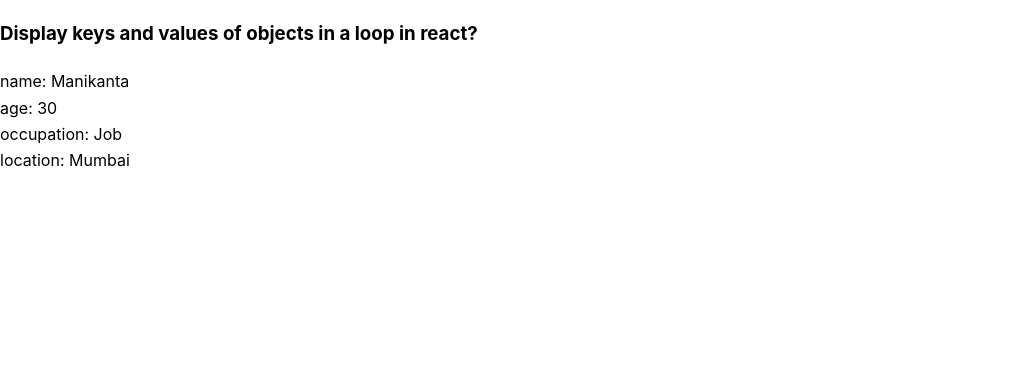
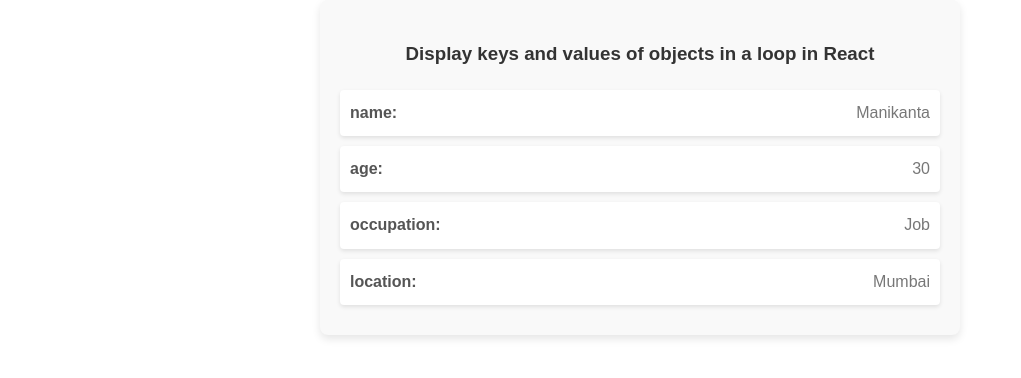
Before and after one commit to ManiKanta9578/ReactScenarioss, a Next.js app: page /displayObjectsAndKeys in a window 1280 px wide. Shown: the top 378 px of the page, without its empty margins (0-1021 px from the left). Built offline with nearby package versions, Linux system fonts and the light colour scheme.

Commit message:
added styles in display objects

```diff
--- a/pages/displayObjectsAndKeys/index.js
+++ b/pages/displayObjectsAndKeys/index.js
@@ -1,4 +1,4 @@
-import React from 'react'
+import React from 'react';
 
 const sampleData = {
     name: 'Manikanta',
@@ -7,17 +7,55 @@ const sampleData = {
     location: 'Mumbai'
 };
 
+
 const Index = () => {
     return (
-        <div>
-            <h3>Display keys and values of objects in a loop in react?</h3>
+        <div style={styles.container}>
+            <h3 style={styles.heading}>Display keys and values of objects in a loop in React</h3>
             {Object.keys(sampleData).map((key) => {
                 return (
-                    <div key={key}> {key}: {sampleData[key]} </div>
-                )
+                    <div key={key} style={styles.item}>
+                        <span style={styles.key}>{key}:</span>
+                        <span style={styles.value}>{sampleData[key]}</span>
+                    </div>
+                );
             })}
         </div>
-    )
-}
+    );
+};
+
+const styles = {
+    container: {
+        fontFamily: 'Arial, sans-serif',
+        padding: '20px',
+        maxWidth: '600px',
+        margin: '0 auto',
+        backgroundColor: '#f9f9f9',
+        borderRadius: '8px',
+        boxShadow: '0 4px 8px rgba(0, 0, 0, 0.1)'
+    },
+    heading: {
+        color: '#333',
+        textAlign: 'center',
+        marginBottom: '20px'
+    },
+    item: {
+        backgroundColor: '#fff',
+        padding: '10px',
+        margin: '10px 0',
+        borderRadius: '4px',
+        boxShadow: '0 2px 4px rgba(0, 0, 0, 0.1)',
+        display: 'flex',
+        justifyContent: 'space-between',
+        alignItems: 'center'
+    },
+    key: {
+        fontWeight: 'bold',
+        color: '#555'
+    },
+    value: {
+        color: '#777'
+    }
+};
 
 export default Index;
```
